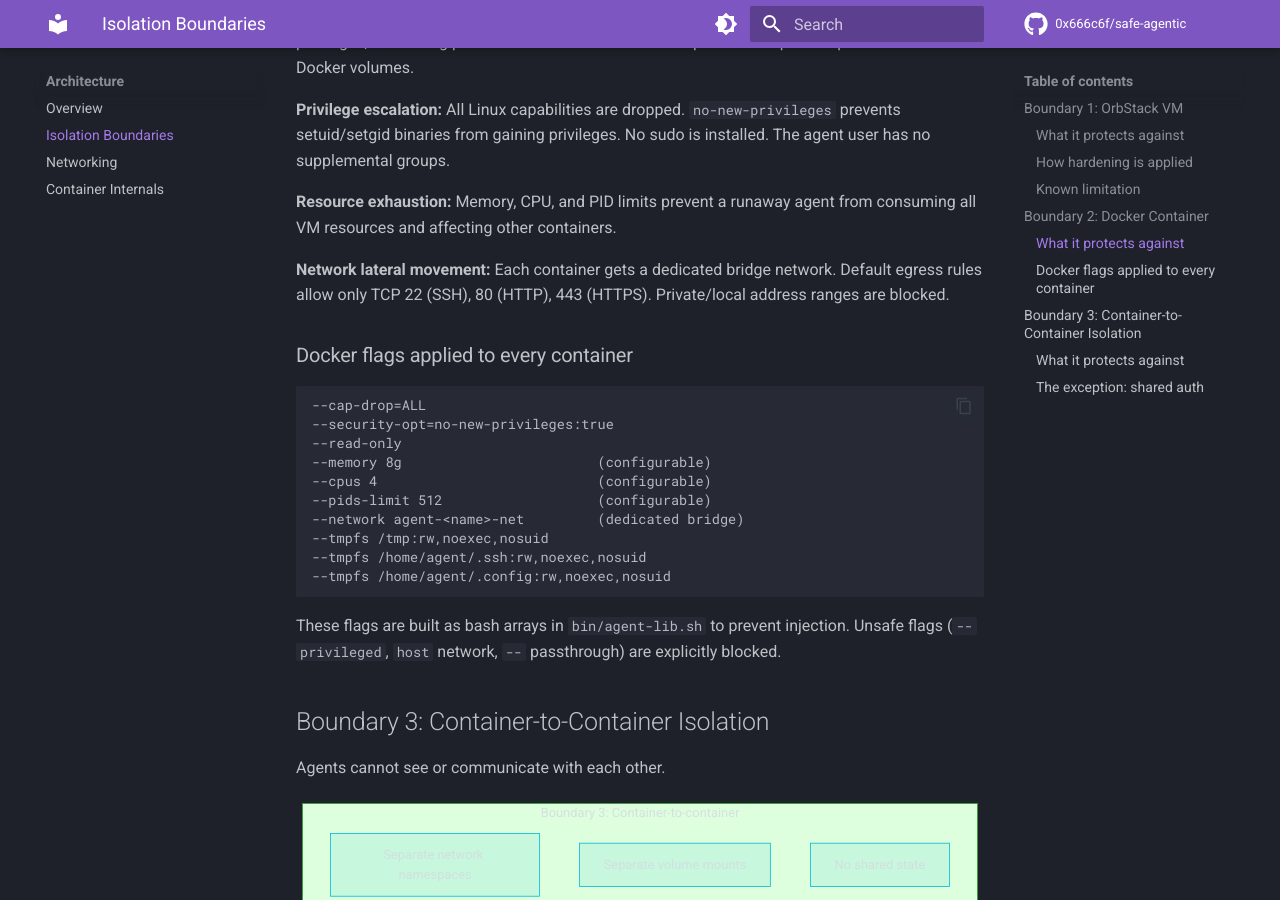
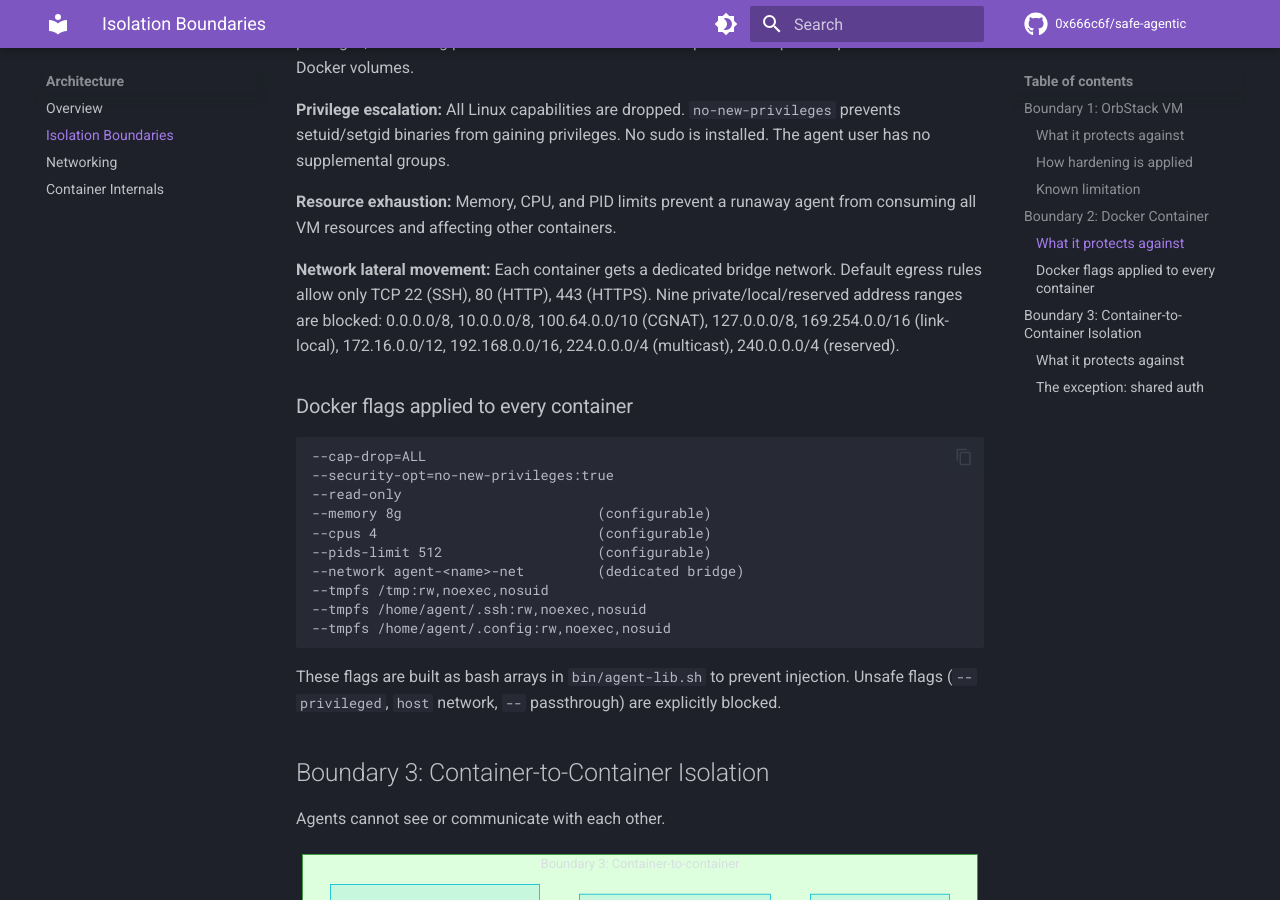
Before and after one commit to 0x666c6f/safe-agentic, an MkDocs documentation site: the page built from docs/architecture/isolation.md, in a window 1280 px wide and 900 px high, scrolled down 1638 px. Built offline with MkDocs 1.6.1 and Material for MkDocs 9.7.7, drawn with Linux system fonts in a browser that asks for light colours; comment, search, counter and statistics services are not loaded.

Commit message:
docs: list all 9 blocked egress CIDR ranges
H13: Docs listed only 4 blocked ranges but vm/setup.sh blocks 9.
Added 0.0.0.0/8, 100.64.0.0/10 (CGNAT), 127.0.0.0/8 (loopback),
224.0.0.0/4 (multicast), and 240.0.0.0/4 (reserved) to both
networking.md and isolation.md.

Co-Authored-By: Claude Opus 4.6 (1M context) <noreply@anthropic.com>

```diff
--- a/docs/architecture/isolation.md
+++ b/docs/architecture/isolation.md
@@ -67,7 +67,7 @@ graph LR
 
 **Resource exhaustion:** Memory, CPU, and PID limits prevent a runaway agent from consuming all VM resources and affecting other containers.
 
-**Network lateral movement:** Each container gets a dedicated bridge network. Default egress rules allow only TCP 22 (SSH), 80 (HTTP), 443 (HTTPS). Private/local address ranges are blocked.
+**Network lateral movement:** Each container gets a dedicated bridge network. Default egress rules allow only TCP 22 (SSH), 80 (HTTP), 443 (HTTPS). Nine private/local/reserved address ranges are blocked: 0.0.0.0/8, 10.0.0.0/8, 100.64.0.0/10 (CGNAT), 127.0.0.0/8, 169.254.0.0/16 (link-local), 172.16.0.0/12, 192.168.0.0/16, 224.0.0.0/4 (multicast), 240.0.0.0/4 (reserved).
 
 ### Docker flags applied to every container
 
```
Also changed, not shown: docs/architecture/networking.md (+1 -1 lines).
